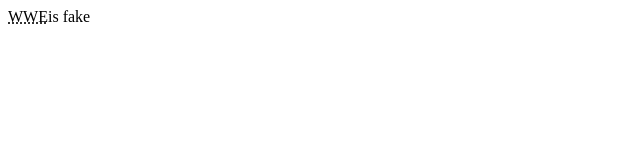
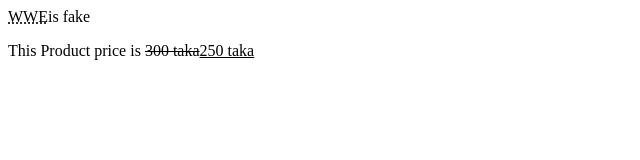
Before and after one commit to walidkhan02013/msb_wordpress_practice, a plain HTML site: page index.html in a window 1280 px wide. Shown: the whole page, without its empty margins (0-640 px from the left). Drawn offline with Linux system fonts and the light colour scheme.

Commit message:
Del,ins tags

```diff
--- a/index.html
+++ b/index.html
@@ -7,5 +7,6 @@
 </head>
 <body>
     <abbr title="World wreatling entertainment">WWE</abbr>is fake
+    <p>This Product price is <del>300 taka</del><ins>250 taka</ins></p>
 </body>
 </html>
```
